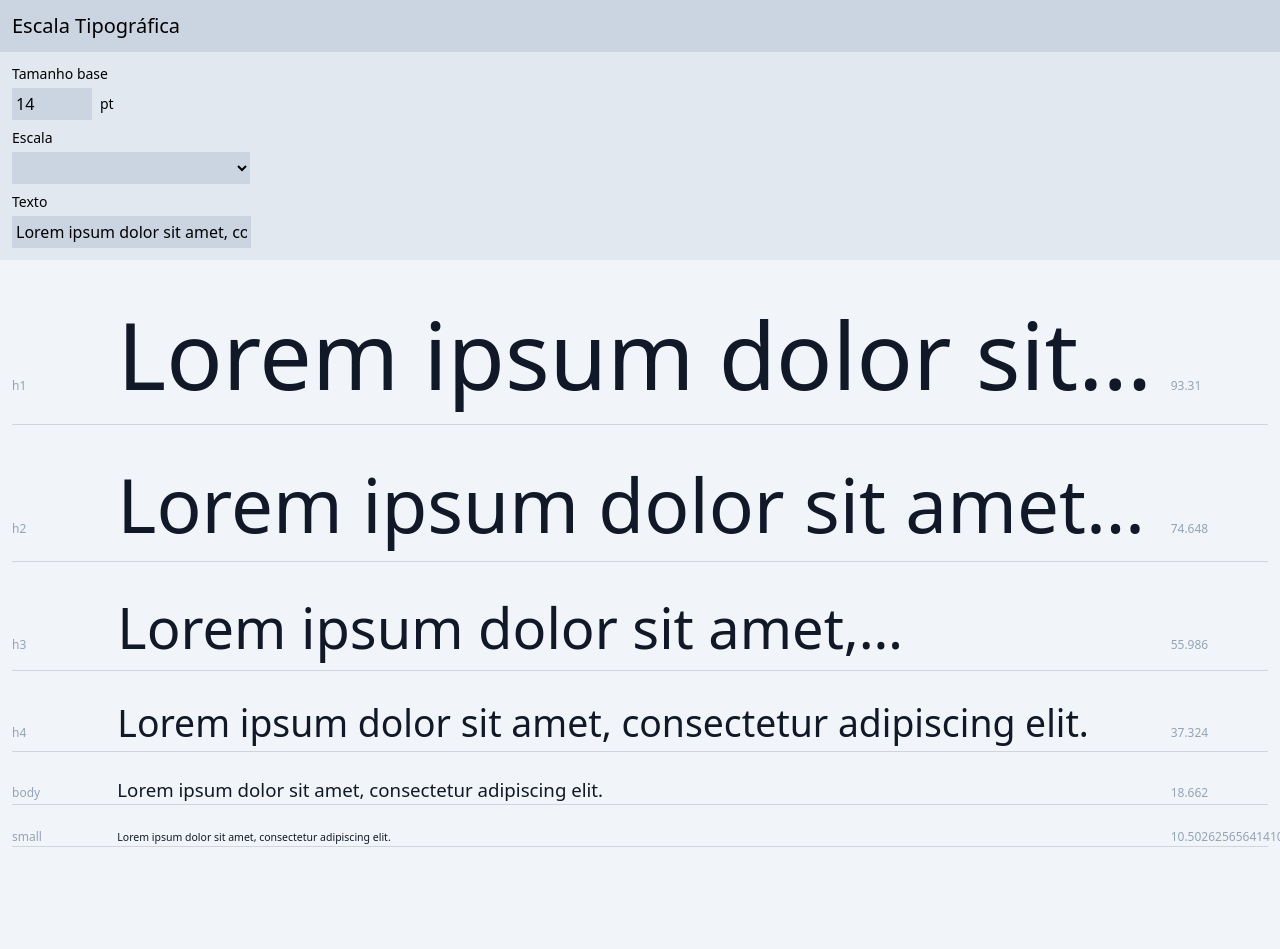
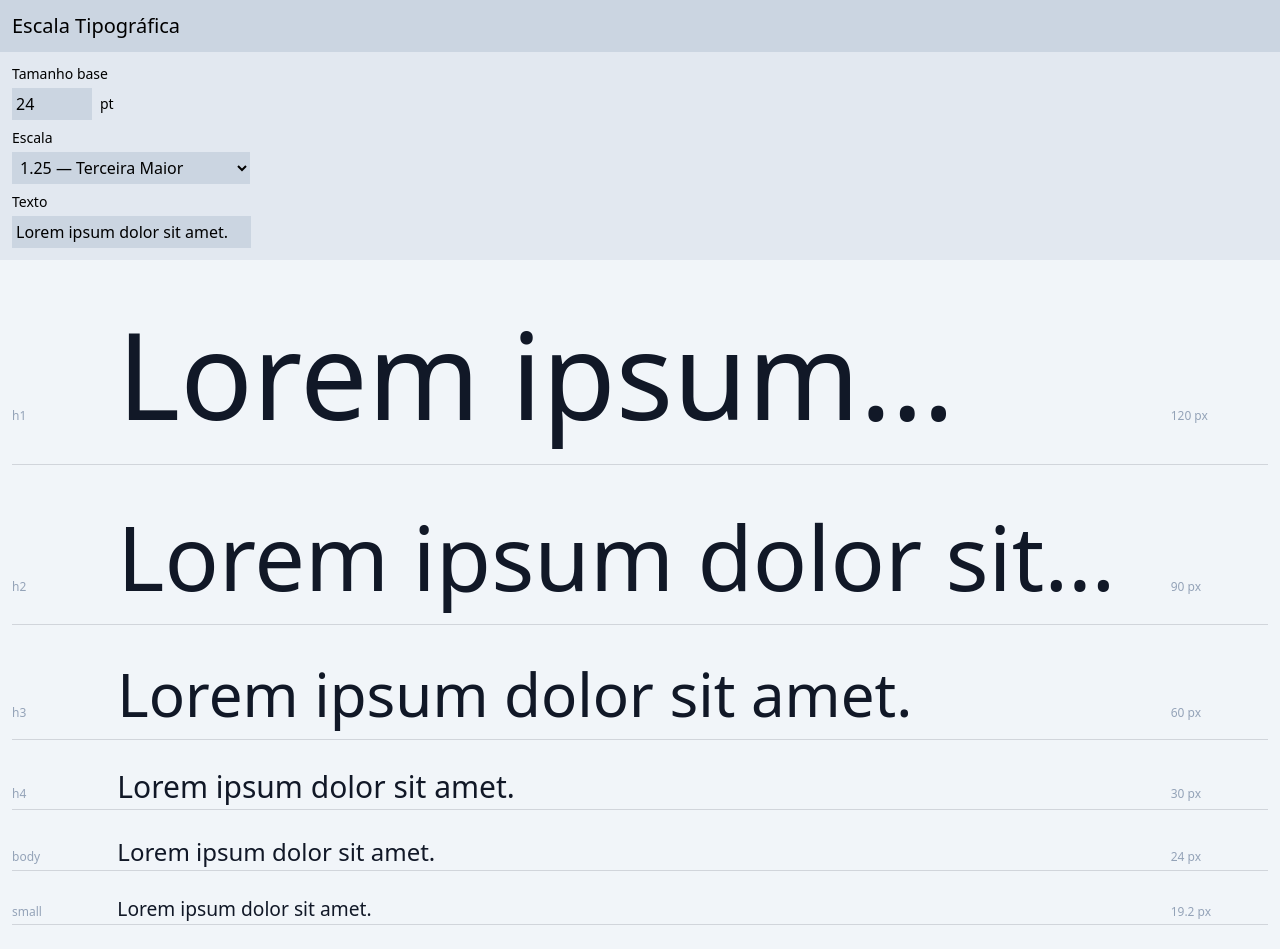
Before and after one commit to werls/typescale, a SvelteKit app: page / in a window 1280 px wide. Before the commit the page ends 871 px from the top, so only its background shows below. Built offline with nearby package versions, Linux system fonts and the light colour scheme.

Commit message:
general update

```diff
--- a/src/components/Controller.svelte
+++ b/src/components/Controller.svelte
@@ -1,10 +1,51 @@
 <script>
-	const ptToPx = (pt) => (pt * 1.3333333333333).toFixed(0);
-  const pxToPt = (px) => (px / 1.3333333333333).toFixed(0);
+	import { onMount } from "svelte";
+	import { makeTypeScale } from '$lib';
+  import { baseSize, inputText, scale, typeScale } from "../stores.js";
 
-  export let baseSize = pxToPt(16);
-	let scale;
-	let inputText = "Lorem ipsum dolor sit amet, consectetur adipiscing elit.";
+	const scales = [
+		{
+			name: "Segunda Menor",
+			value: 1.067
+		},
+		{
+			name: "Segunda Maior",
+			value: 1.125
+		},
+		{
+			name: "Terceira Menor",
+			value: 1.2
+		},
+		{
+			name: "Terceira Maior",
+			value: 1.25
+		},
+		{
+			name: "Quarta Perfeita",
+			value: 1.333
+		},
+		{
+			name: "Quarta Aumentada",
+			value: 1.414
+		},
+		{
+			name: "Quinta Perfeita",
+			value: 1.5
+		},
+		{
+			name: "Razão Áurea",
+			value: 1.618
+		}
+	]
+
+  function updateTypeScale() {
+		console.log($scale, $baseSize);
+    typeScale.set(makeTypeScale($scale, $baseSize));
+  }
+
+	onMount(() => {
+		updateTypeScale();
+	});
 </script>
 
 <aside>
@@ -16,8 +57,8 @@
           class="p-1 bg-slate-300 w-20"
           name="base-size"
           type="number"
-          bind:value={baseSize}
-          on:input={updateFontSize}
+          bind:value={$baseSize}
+					on:input={() => updateTypeScale($scale, $baseSize)}
         />
         <span class="text-sm align-bottom">pt</span>
       </div>
@@ -29,17 +70,12 @@
           class="p-1 bg-slate-300"
           name="scale"
           id="scale"
-          bind:value={scale}
-          on:change={updateFontSize}
+          bind:value={$scale}
+					on:change={() => updateTypeScale($scale, $baseSize)}
         >
-          <option value="1.067">1.067 — Segunda Menor</option>
-          <option value="1.125">1.125 — Segunda Maior</option>
-          <option value="1.2">1.200 — Terceira Menor</option>
-          <option value="1.25" selected>1.250 — Terceira Maior</option>
-          <option value="1.333">1.333 — Quarta Perfeita</option>
-          <option value="1.414">1.414 — Quarta Aumentada</option>
-          <option value="1.5">1.500 — Quinta Perfeita</option>
-          <option value="1.618">1.618 — Razão Áurea</option>
+					{#each scales as scaleOption}
+						<option value={scaleOption.value}>{scaleOption.value} — {scaleOption.name}</option>
+					{/each}
         </select>
       </div>
     </div>
@@ -47,7 +83,7 @@
     <div class="flex flex-col gap-1">
       <label for="input-text" class="text-sm">Texto</label>
       <div class="flex gap-2 items-center">
-        <input type="text" class="p-1 bg-slate-300" bind:value={inputText} />
+        <input type="text" class="p-1 bg-slate-300" bind:value={$inputText} />
       </div>
     </div>
   </form>
--- a/src/components/LineOfType.svelte
+++ b/src/components/LineOfType.svelte
@@ -1,17 +1,16 @@
 <script>
-	export let text = "Lorem ipsum dolor sit amet.";
-	// export let name;
-	// export let size;
+  import { ptToPx } from "$lib";
+	// export let text = "Lorem ipsum dolor sit amet.";
 	export let item;
 </script>
 
 <div class="p-3 text-slate-400 w-full">
   <div class="grid grid-cols-12 items-baseline gap-2">
     <div class="text-xs col-span-1">{item.type}</div>
-    <div id="h1" style="font-size:{item.size}px" class="text-scale text-gray-900 line-clamp-1 col-span-10">
+    <div style="font-size:{item.size}px" class="text-scale text-gray-900 line-clamp-1 col-span-10">
       <slot />
     </div>
-    <div class="text-xs col-span-1" id="h1-size">{item.size}</div>
+    <div class="text-xs col-span-1">{item.size} px</div>
   </div>
   <hr class="border-gray-300" />
 </div>
--- a/src/lib/index.js
+++ b/src/lib/index.js
@@ -1 +1,32 @@
 // place files you want to import through the `$lib` alias in this folder.
+export const ptToPx = (pt) => (pt * 1.3333333333333).toFixed(0);
+export const pxToPt = (px) => (px / 1.3333333333333).toFixed(0);
+
+export const makeTypeScale = (scale, baseSize) => {
+	return [
+		{
+			type: "h1",
+			size: baseSize * scale * 4,
+		},
+		{
+			type: "h2",
+			size: baseSize * scale * 3,
+		},
+		{
+			type: "h3",
+			size: baseSize * scale * 2,
+		},
+		{
+			type: "h4",
+			size: baseSize * scale * 1,
+		},
+		{
+			type: "body",
+			size: baseSize,
+		},
+		{
+			type: "small",
+			size: baseSize / scale,
+		}
+	];
+}
--- a/src/routes/+page.svelte
+++ b/src/routes/+page.svelte
@@ -1,128 +1,23 @@
 <script>
-  import { onMount } from "svelte";
+  // import { onMount } from "svelte";
+	import { typeScale, inputText, scale } from "../stores.js";
+	// import { makeTypeScale } from "$lib";
   import LineOfType from "../components/LineOfType.svelte";
+	import Controller from "../components/Controller.svelte";
   import AddButton from "../components/AddButton.svelte";
 
-  const ptToPx = (pt) => (pt * 1.3333333333333).toFixed(0);
-  const pxToPt = (px) => (px / 1.3333333333333).toFixed(0);
-
-  let baseSize = pxToPt(18);
-  let scale = 1.333;
-
-  let typeScale = [
-    {
-      type: "h1",
-      size: baseSize * scale * 5,
-    },
-    {
-      type: "h2",
-      size: baseSize * scale * 4,
-    },
-    {
-      type: "h3",
-      size: baseSize * scale * 3,
-    },
-    {
-      type: "h4",
-      size: baseSize * scale * 2,
-    },
-    {
-      type: "body",
-      size: baseSize * scale * 1,
-    },
-    {
-      type: "small",
-      size: (baseSize / scale) * 1,
-    }
-  ];
-
-  let inputText = "Lorem ipsum dolor sit amet, consectetur adipiscing elit.";
-
-  function updateFontSize() {
-    typeScale = [
-      {
-        type: "h1",
-        size: baseSize * scale * 5,
-      },
-      {
-        type: "h2",
-        size: baseSize * scale * 4,
-      },
-      {
-        type: "h3",
-        size: baseSize * scale * 3,
-      },
-      {
-        type: "h4",
-        size: baseSize * scale * 2,
-      },
-      {
-        type: "body",
-        size: baseSize * scale * 1,
-      },
-      {
-        type: "small",
-        size: (baseSize / scale) * 1,
-      }
-    ];
-  }
-
-  onMount(() => {
-    scale = document.querySelector("option[selected]");
-    // updateFontSize();
-  });
+  // onMount(() => {
+	// 	const options = document.querySelectorAll("option");
+	// 	options[3].selected = true;
+  // });
 </script>
 
-<aside>
-  <form class="bg-slate-200 p-3 flex flex-col gap-2">
-    <div class="flex flex-col gap-1">
-      <label class="text-sm" for="base-size">Tamanho base</label>
-      <div class="flex gap-2 items-center">
-        <input
-          class="p-1 bg-slate-300 w-20"
-          name="base-size"
-          type="number"
-          bind:value={baseSize}
-          on:input={updateFontSize}
-        />
-        <span class="text-sm align-bottom">pt</span>
-      </div>
-    </div>
-    <div class="flex flex-col gap-1">
-      <label class="text-sm" for="base-size">Escala</label>
-      <div class="flex gap-2 items-center">
-        <select
-          class="p-1 bg-slate-300"
-          name="scale"
-          id="scale"
-          bind:value={scale}
-          on:change={updateFontSize}
-        >
-          <option value="1.067">1.067 — Segunda Menor</option>
-          <option value="1.125">1.125 — Segunda Maior</option>
-          <option value="1.2">1.200 — Terceira Menor</option>
-          <option value="1.25" selected>1.250 — Terceira Maior</option>
-          <option value="1.333">1.333 — Quarta Perfeita</option>
-          <option value="1.414">1.414 — Quarta Aumentada</option>
-          <option value="1.5">1.500 — Quinta Perfeita</option>
-          <option value="1.618">1.618 — Razão Áurea</option>
-        </select>
-      </div>
-    </div>
-
-    <div class="flex flex-col gap-1">
-      <label for="input-text" class="text-sm">Texto</label>
-      <div class="flex gap-2 items-center">
-        <input type="text" class="p-1 bg-slate-300" bind:value={inputText} />
-      </div>
-    </div>
-  </form>
-</aside>
+<Controller />
 
 <main class="py-3 flex flex-col justify-center items-center">
   <!-- <AddButton /> -->
-  {#each typeScale as item}
-    <LineOfType {item}>{inputText}</LineOfType>
+  {#each $typeScale as item}
+    <LineOfType {item}>{$inputText}</LineOfType>
   {/each}
   <!-- <AddButton /> -->
 </main>
--- a/src/stores.js
+++ b/src/stores.js
@@ -1,29 +1,8 @@
-export let baseSize = 12;
-export let scale = 1;
+import { writable } from 'svelte/store';
+import { makeTypeScale } from '$lib';
+// import { ptToPx } from '$lib';
 
-export let typeScale = [
-	{
-		type: "h1",
-		size: baseSize * scale * 5,
-	},
-	{
-		type: "h2",
-		size: baseSize * scale * 4,
-	},
-	{
-		type: "h3",
-		size: baseSize * scale * 3,
-	},
-	{
-		type: "h4",
-		size: baseSize * scale * 2,
-	},
-	{
-		type: "body",
-		size: baseSize * scale * 1,
-	},
-	{
-		type: "small",
-		size: (baseSize / scale) * 1,
-	}
-];
+export let baseSize = writable(24);
+export let scale = writable(1.250);
+export let inputText = writable('Lorem ipsum dolor sit amet.');
+export let typeScale = writable(makeTypeScale(scale, baseSize));
```
